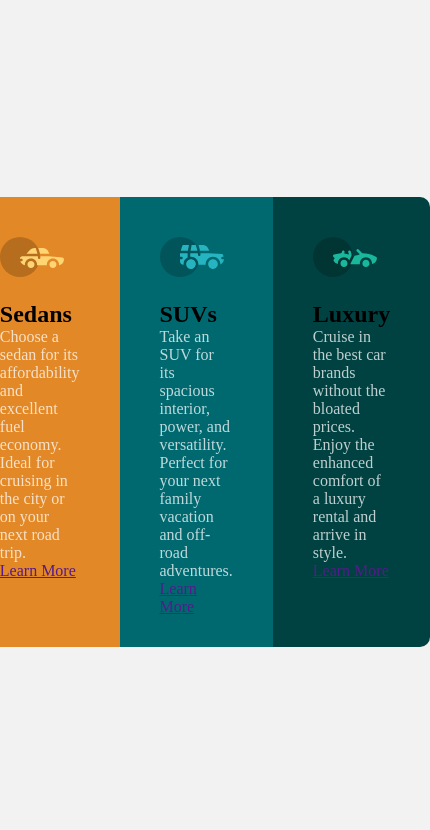
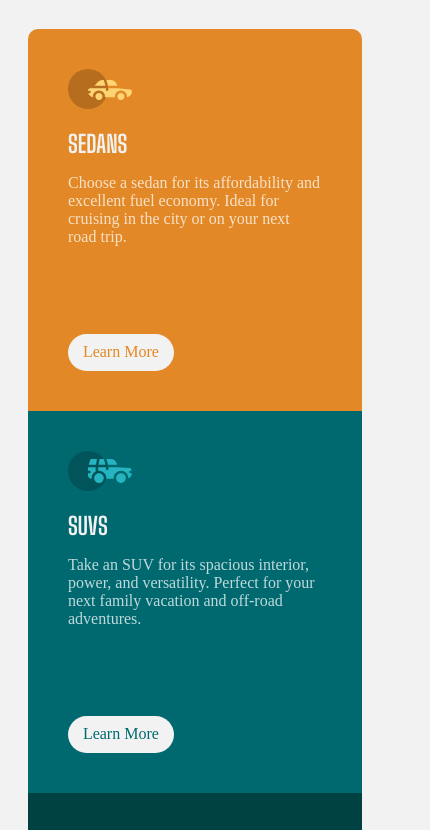
Before and after one commit to FrontEndHighRoller/3-column-preview-card-component, a plain HTML site: page index.html in a window 390 px wide. Shown: the top 830 px of the page, 430 px wide, since content can reach past the window. Drawn offline with Linux system fonts and the light colour scheme.

Commit message:
Update styles.css

```diff
--- a/styles.css
+++ b/styles.css
@@ -1,10 +1,39 @@
-/* css reset */
-* {
+/* css reset start*/
+*,
+*::before,
+*::after {
   box-sizing: border-box;
-  padding: 0;
-  margin: 0;
 }
 
+body,
+h1,
+h2,
+h3,
+h4,
+p,
+figure,
+blockquote,
+dl,
+dd {
+  margin-block-end: 0;
+}
+
+img,
+picture {
+  max-width: 100%;
+  display: block;
+}
+
+input,
+button,
+textarea,
+select {
+  font: inherit;
+}
+
+/* css reset finish */
+
+/* define colurs start*/
 :root {
   --bright-orange: hsl(31, 77%, 52%);
   --dark-cyan: hsl(184, 100%, 22%);
@@ -14,11 +43,11 @@
 }
 
 body,
-button {
+main a {
   background-color: var(--very-light-grey);
 }
 
-h1 {
+h2 {
   color: var(--very-light-grey);
   font-family: "Big Shoulders Display", sans-serif;
   font-weight: 700;
@@ -28,11 +57,8 @@ h1 {
 p {
   color: var(--transparent-white);
   font-family: "Lexend Deca" sans-serif;
+  font-weight: 400;
 }
-
-/* display: flex; justify-content: center; align-tems: center; min-height: 100vh.
-Those 4 properties with its values allign content to the middle of the page,
-Has to be applied to the parent of the element we want to center */
 
 .containers {
   display: flex;
@@ -42,31 +68,25 @@ Has to be applied to the parent of the element we want to center */
 }
 
 .container {
-  flex-direction: column;
-  text-align: left;
-  width: 300px;
-  height: 450px;
-  padding: 40px;
+  padding: 2.5rem;
+  flex-basis: 18.75rem;
 }
 
-.container button {
-  color: white;
-  padding: 10px 40px;
-  border: none;
-  border-radius: 20px;
-  cursor: pointer;
-  border-style: none;
-  font-weight: 400;
+.container a {
   display: block;
-  margin-top: 100px;
+  padding: 0.6rem 0.93rem;
+  border-radius: 1.25rem;
+  margin-top: 5.5rem;
+  text-decoration: none;
+  float: left;
 }
 
 .container-1 {
   background-color: var(--bright-orange);
-  border-radius: 10px 0 0 10px;
+  border-radius: 0.62rem 0 0 0.62rem;
 }
 
-.container-1 button {
+.container-1 a {
   color: var(--bright-orange);
 }
 
@@ -74,62 +94,37 @@ Has to be applied to the parent of the element we want to center */
   background-color: var(--dark-cyan);
 }
 
-.container-2 button {
+.container-2 a {
   color: var(--dark-cyan);
 }
 
 .container-3 {
   background-color: var(--very-dark-cyan);
-  border-radius: 0 10px 10px 0;
+  border-radius: 0 0.62rem 0.62rem 0;
 }
 
-.container-3 button {
+.container-3 a {
   color: var(--very-dark-cyan);
-}
-
-img,
-h1 {
-  padding-bottom: 20px;
 }
 
 .attribution {
   text-align: center;
 }
 
-@media (max-width: 376px) {
+@media (max-width: 57.5rem) {
   .containers {
-    display: block;
-    margin: 0 auto;
-    padding: 0;
-  }
-
-  /* this brought the container in the middle on the mobile version,
-  otherwise it was on the left side*/
-  .container {
-    width: 300px;
-    height: 350px;
-    margin: 0 auto;
-  }
-  .container button {
-    margin-top: 30px;
+    flex-direction: column;
+    margin: 1.8rem 1.25rem;
   }
 
   .container-1 {
-    border-radius: 10px 10px 0 0;
-    margin-top: 20px;
+    border-radius: 0.62rem 0.62rem 0 0;
   }
   .container-3 {
-    border-radius: 0 0 10px 10px;
-    margin-bottom: 20px;
+    border-radius: 0 0 0.62rem 0.62rem;
   }
 
   .attribution {
-    font-size: 10px;
+    font-size: 0.62rem;
   }
 }
-
-@media (min-width: 1440px) {
-  .containers {
-    display: flex; /* Show .containers on desktop screens */
-  }
-}
```
